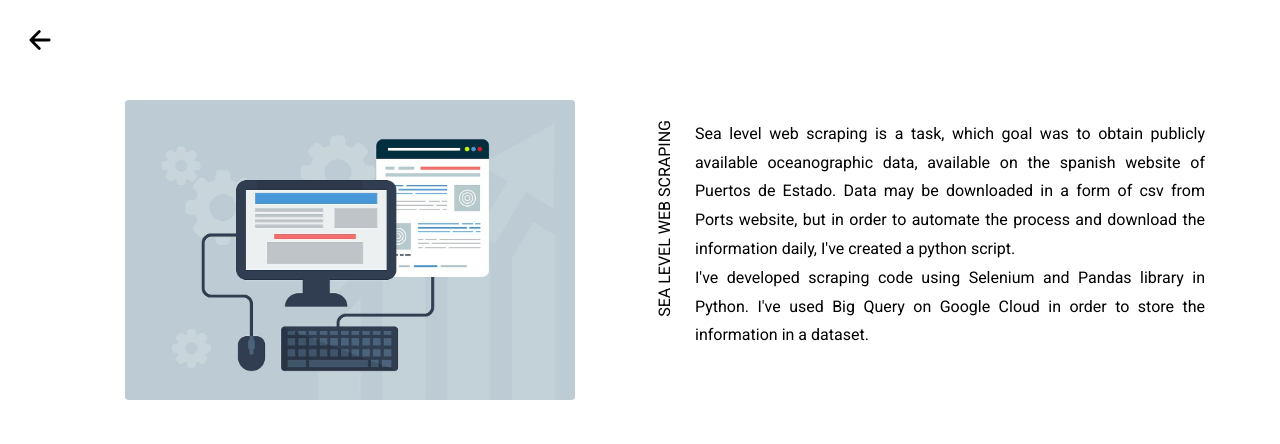
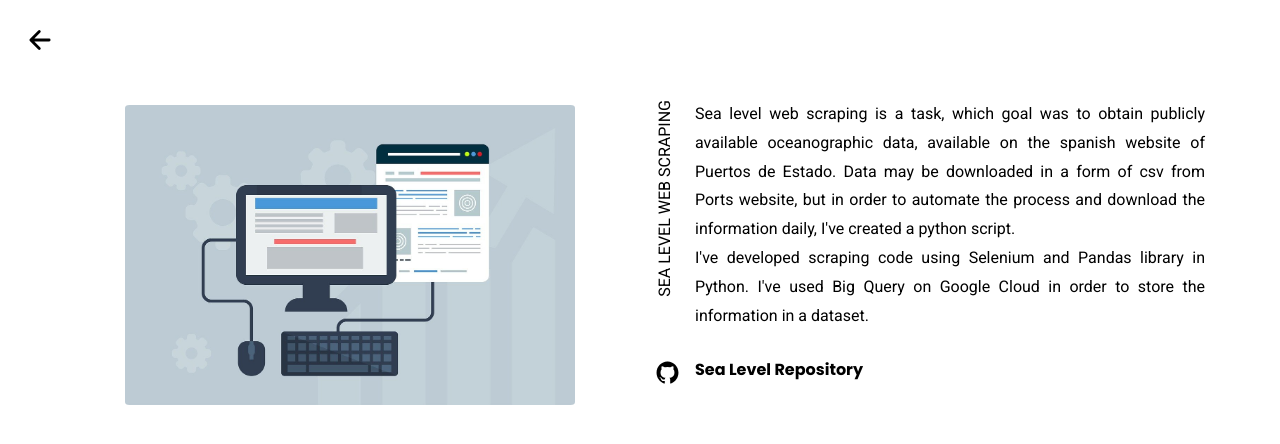
Before and after one commit to bbrzepka/portfolio, a plain HTML site: page web_scraping.html in a window 1280 px wide. Drawn offline with nearby package versions, Linux system fonts and the light colour scheme; a web font is replaced by a local one.

Commit message:
add repository url

```diff
--- a/web_scraping.html
+++ b/web_scraping.html
@@ -51,9 +51,24 @@
             I've developed scraping code using Selenium and Pandas library in Python. I've used Big Query on
             Google Cloud in order to store the information in a dataset.
           </p>
+        <ul class="contact-list">
 
+            <li class="contact-list-item">
+
+              <div class="contact-item-icon">
+                <ion-icon name="logo-github"></ion-icon>
+              </div>
+
+              <div class="wrapper">
+
+                <h3 class="h4 contact-item-title"><a href="https://github.com/bbrzepka/sea_level">Sea Level Repository</a> </h3>
+              </div>
+
+            </li>
+          </ul>
 
         </div>
+
 
       </section>
 
```
